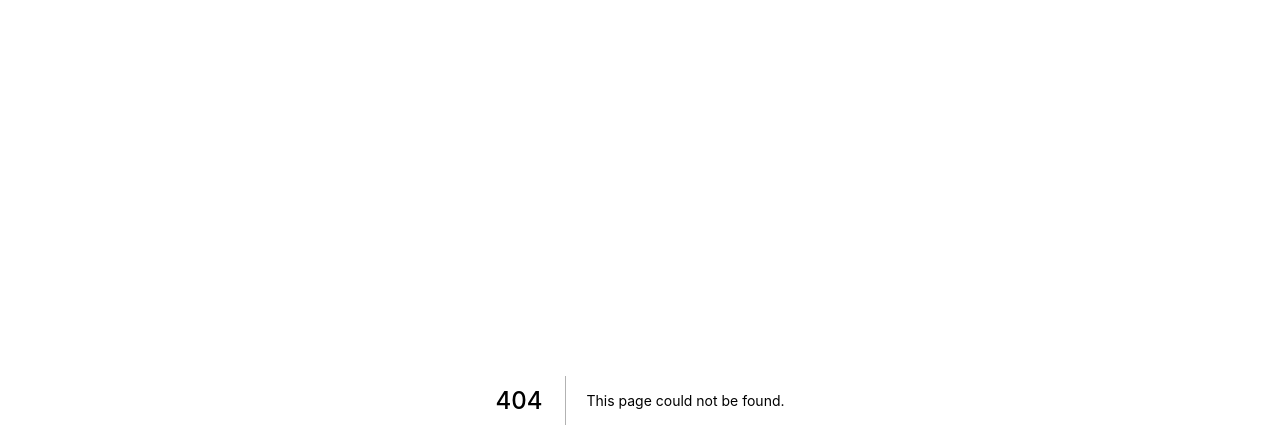
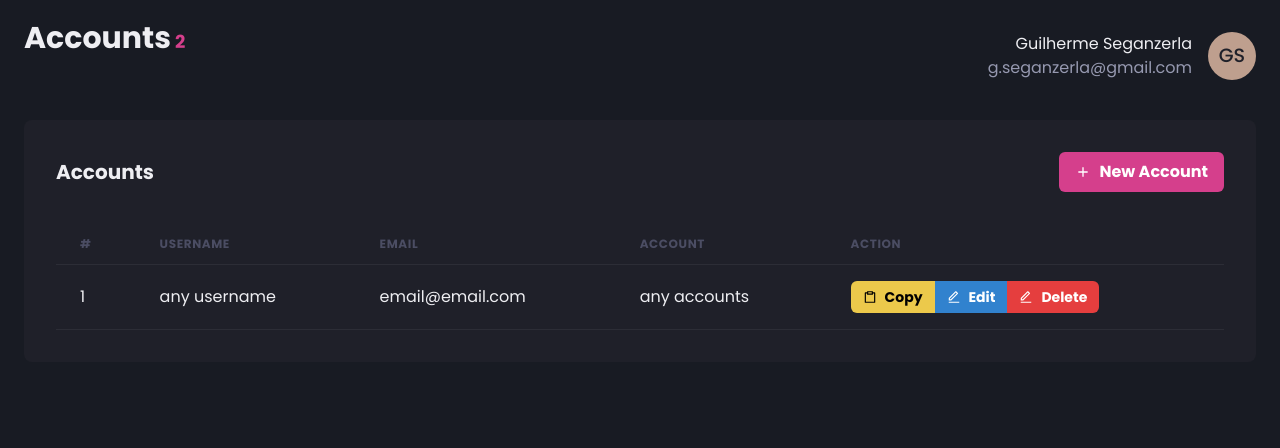
Before and after one commit to gseganzerla/accounts2-front, a Next.js app: page /accounts in a window 1280 px wide. Before the commit this address had no page. Shown: the top 448 px of the page. Built offline with nearby package versions, Linux system fonts and the light colour scheme.

Commit message:
index view

```diff
--- a/package.json
+++ b/package.json
@@ -15,7 +15,8 @@
     "framer-motion": "^6",
     "next": "12.1.6",
     "react": "18.1.0",
-    "react-dom": "18.1.0"
+    "react-dom": "18.1.0",
+    "react-icons": "^4.4.0"
   },
   "devDependencies": {
     "@types/node": "17.0.40",
--- /dev/null
+++ b/src/components/IconButton.tsx
@@ -0,0 +1,34 @@
+import {
+  Button,
+  ButtonProps,
+  Icon,
+  IconButton as ChakraIconButton,
+} from '@chakra-ui/react'
+import { ElementType, ReactNode } from 'react'
+import { useWideVersion } from '../hooks/useWideVersion'
+
+interface IconButtonProps extends ButtonProps {
+  icon: ElementType
+  children: ReactNode
+}
+
+export function IconButton({ children, icon, ...rest }: IconButtonProps) {
+  const isWideVersion = useWideVersion()
+
+  return (
+    <>
+      {isWideVersion && (
+        <Button leftIcon={<Icon as={icon} />} {...rest}>
+          {children}
+        </Button>
+      )}
+
+      {!isWideVersion && (
+        <ChakraIconButton
+          aria-label=""
+          icon={<Icon as={icon} />}
+        ></ChakraIconButton>
+      )}
+    </>
+  )
+}
--- /dev/null
+++ b/src/hooks/useWideVersion.ts
@@ -0,0 +1,8 @@
+import { useBreakpointValue } from '@chakra-ui/react'
+
+export const useWideVersion = () => {
+  return useBreakpointValue({
+    base: false,
+    lg: true,
+  })
+}
--- /dev/null
+++ b/src/pages/accounts/index.tsx
@@ -0,0 +1,60 @@
+import {
+  ButtonGroup,
+  Flex,
+  Heading,
+  Table,
+  Tbody,
+  Td,
+  Th,
+  Thead,
+  Tr,
+} from '@chakra-ui/react'
+import { RiAddLine, RiClipboardLine, RiEditLine } from 'react-icons/ri'
+import { IconButton } from '../../components/IconButton'
+import { Page } from '../../components/Page'
+
+export default function index() {
+  return (
+    <Page>
+      <>
+        <Flex justify="space-between" mb="8" align="center">
+          <Heading size="md">Accounts</Heading>
+          <IconButton icon={RiAddLine}>New Account</IconButton>
+        </Flex>
+
+        <Table>
+          <Thead>
+            <Tr>
+              <Th>#</Th>
+              <Th>Username</Th>
+              <Th>Email</Th>
+              <Th>Account</Th>
+              <Th>Action</Th>
+            </Tr>
+          </Thead>
+          <Tbody>
+            <Tr>
+              <Td>1</Td>
+              <Td>any username</Td>
+              <Td>email@email.com</Td>
+              <Td>any accounts</Td>
+              <Td>
+                <ButtonGroup size="sm" isAttached>
+                  <IconButton icon={RiClipboardLine} colorScheme="yellow">
+                    Copy
+                  </IconButton>
+                  <IconButton icon={RiEditLine} colorScheme="blue">
+                    Edit
+                  </IconButton>
+                  <IconButton icon={RiEditLine} colorScheme="red">
+                    Delete
+                  </IconButton>
+                </ButtonGroup>
+              </Td>
+            </Tr>
+          </Tbody>
+        </Table>
+      </>
+    </Page>
+  )
+}
```
Also changed, not shown: 1 other file (tests, documents, lock files or other folders).
